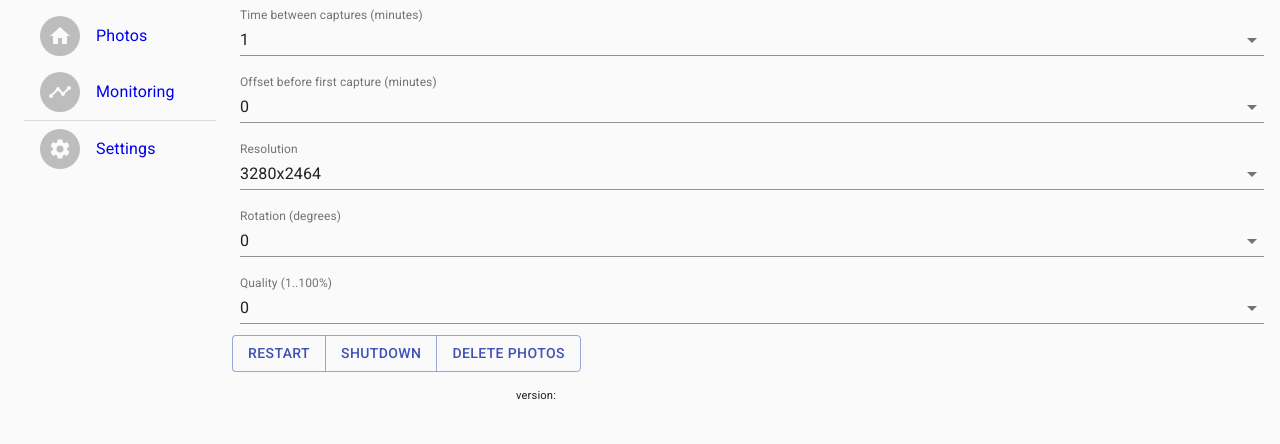
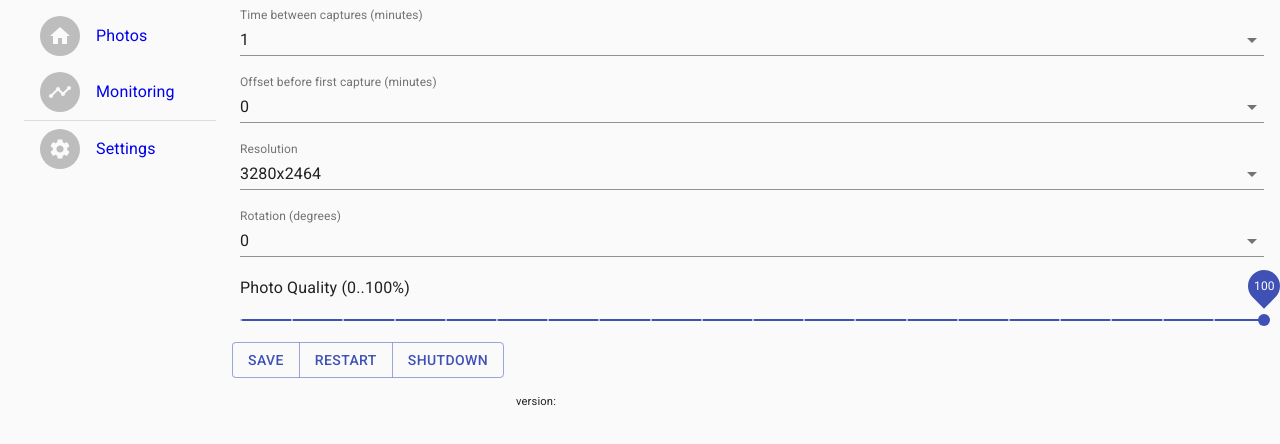
Before and after one commit to ingojaeckel/go-raspberry-pi-timelapse, a React (Create React App) app in the folder frontend/: page /settings in a window 1280 px wide. Shown: the top 444 px of the page. Built offline with nearby package versions, Linux system fonts and the light colour scheme; no server answers; the HTML template or start-up script is replaced by a standard one.

Commit message:
Added 'save configuration' button to UI to pass through changes in quality (and other settings)

```diff
--- a/frontend/src/components/SetupComponent.tsx
+++ b/frontend/src/components/SetupComponent.tsx
@@ -1,9 +1,9 @@
-import React, { useState, useEffect } from 'react';
+import React, { useState, useEffect, ChangeEvent } from 'react';
 import axios from 'axios';
 import { BaseUrl } from '../conf/config'
 import { SettingsResponse } from '../models/response'
 import { createStyles, makeStyles, Theme } from '@material-ui/core/styles';
-import { ButtonGroup, Button, FormControl, InputLabel, Select, MenuItem, FormHelperText } from '@material-ui/core';
+import { ButtonGroup, Button, FormControl, InputLabel, Select, MenuItem, FormHelperText, Slider, Typography } from '@material-ui/core';
 
 const useStyles = makeStyles((theme: Theme) =>
   createStyles({
@@ -41,6 +41,43 @@ export default function SetupComponent() {
         }
       });
   }, []);
+
+  const handleRestartClicked = () => {
+    console.log("restart clicked");
+
+    axios
+      .get(BaseUrl + "/admin/restart")
+      .then(() => console.log("restart initiated"));
+  };
+
+  const handleShutdownClicked = () => {
+    console.log("shutdown clicked");
+
+    axios
+      .get(BaseUrl + "/admin/shutdown")
+      .then(() => console.log("shutdown initiated"));
+  };
+
+  const handleSaveSettingsClicked = () => {
+    console.log("save settings clicked");
+
+    axios
+      .post<SettingsResponse>(BaseUrl + "/configuration", state)
+      .then(resp => {
+        console.log("settings updated to ", resp.data);
+      });
+  };
+
+  const handleSettingsChange = (event: ChangeEvent<{}>, value: number | number[]) => {
+    console.log("quality changed ", event);
+    console.log("value ", value);
+
+    setState({
+      ...state,
+      Quality: value as number,
+    })
+
+  };
 
   console.log("SecondsBetweenCaptures: ", state.SecondsBetweenCaptures)
 
@@ -86,18 +123,16 @@ export default function SetupComponent() {
           <FormHelperText></FormHelperText>
         </FormControl><br />
         <FormControl className={classes.formControl} fullWidth>
-          <InputLabel id="demo-simple-select-helper-label">Quality (1..100%)</InputLabel>
-          <Select labelId="demo-simple-select-helper-label" id="demo-simple-select-helper" defaultValue={0}>
-            <MenuItem value={100}>100</MenuItem>
-            <MenuItem value={0}>0</MenuItem>
-          </Select>
-          <FormHelperText></FormHelperText>
+          <Typography gutterBottom>
+            Photo Quality (0..100%)
+          </Typography>
+          <Slider valueLabelDisplay="on" defaultValue={100} step={5} marks min={0} max={100} onChange={handleSettingsChange} />
         </FormControl>
       </div>
       <ButtonGroup color="primary" aria-label="outlined primary button group">
-        <Button>Restart</Button>
-        <Button>Shutdown</Button>
-        <Button>Delete Photos</Button>
+        <Button onClick={handleSaveSettingsClicked}>Save</Button>
+        <Button onClick={handleRestartClicked}>Restart</Button>
+        <Button onClick={handleShutdownClicked}>Shutdown</Button>
       </ButtonGroup>
     </React.Fragment>
   );
```
Also changed, not shown: 2 other files (tests, documents, lock files or other folders).
